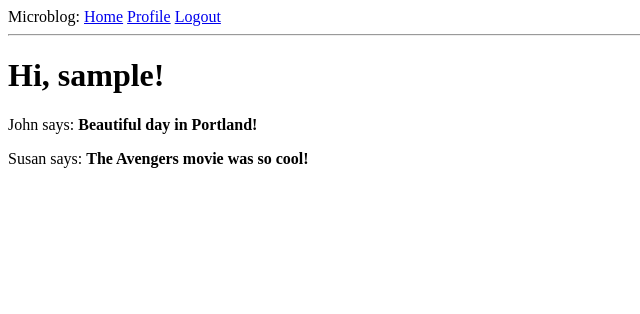
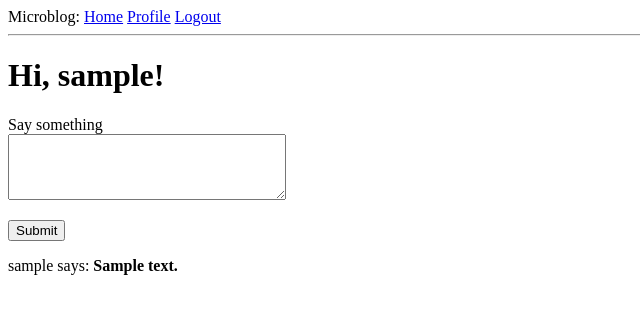
Before and after one commit to s0l0l0b0/microblog, a Flask app: page / in a window 1280 px wide. Shown: the top 314 px of the page, without its empty margins (0-640 px from the left). Run offline with Flask 3, Linux system fonts and the light colour scheme; a user stored in the database is signed in; tables that the repository leaves empty hold one stand-in row (values such as "Sample post"); some libraries are stand-ins or nearby versions.

Commit message:
Done: Submission of Blog Posts; Displaying real posts

```diff
--- a/app/forms.py
+++ b/app/forms.py
@@ -53,3 +53,8 @@ class EditProfileForm(FlaskForm):
 
 class EmptyForm(FlaskForm):
     submit = SubmitField('Submit')
+
+
+class PostForm(FlaskForm):
+    post = TextAreaField('Say something', validators=[DataRequired(),Length(min=1, max=140)])
+    submit = SubmitField('Submit')
--- a/app/routes.py
+++ b/app/routes.py
@@ -17,25 +17,36 @@ from app.forms import EditProfileForm
 
 from app.forms import EmptyForm
 
+from app.forms import PostForm
+from app.models import Post
+
 # Decorators: modifies the fucntion that follows it.
 # A common pattern with decorators is to use them to register functions as callbacks for certain events.
 # In this case, the @app.route decorator creates an association between the URL given as an argument and the function.
-@app.route('/')
-@app.route('/index')
+@app.route('/', methods=['GET', 'POST'])
+@app.route('/index', methods=['GET', 'POST'])
 @login_required
 def index():
-    # user = {'username': 'father'}
-    posts = [
-        {
-            'author': {'username': 'John'},
-            'body': 'Beautiful day in Portland!'
-        },
-        {
-            'author': {'username': 'Susan'},
-            'body': 'The Avengers movie was so cool!'
-        }
-    ]
-    return render_template("index.html", title="Home", posts=posts)
+    form = PostForm()
+    if form.validate_on_submit():
+        post = Post(body=form.post.data, author=current_user)
+        db.session.add(post)
+        db.session.commit()
+        flash('Your post is now live!')
+        return redirect(url_for('index'))
+    # posts = [
+    #     {
+    #         'author': {'username': 'John'},
+    #         'body': 'Beautiful day in Portland!'
+    #     },
+    #     {
+    #         'author': {'username': 'Susan'},
+    #         'body': 'The Avengers movie was so cool!'
+    #     }
+    # ]
+    # displaying real posts in homepage
+    posts = db.session.scalars(current_user.following_posts()).all()
+    return render_template("index.html", title="Home", form=form, posts=posts)
 
 
 
--- a/app/templates/index.html
+++ b/app/templates/index.html
@@ -2,7 +2,18 @@
 
 {% block content %}
     <h1>Hi, {{current_user.username}}!</h1>
-    {% for post in posts%}
-    <div><p>{{ post.author.username }} says: <b>{{ post.body }}</b></p></div>
+    <form action="" method="post">
+        {{ form.hidden_tag() }}
+        <p>
+            {{ form.post.label }}<br>
+            {{ form.post(cols=32, rows=4) }}<br>
+            {% for error in form.post.errors %}
+                <span style="color: red;">[{{ error }}]</span>
+            {% endfor %}
+        </p>
+        <p>{{ form.submit }}</p>
+    </form>
+    {% for post in posts %}
+        <p>{{ post.author.username }} says: <b>{{ post.body }}</b></p>
     {% endfor %}
 {% endblock%}
```
Also changed, not shown: app.db, 1 other file.
